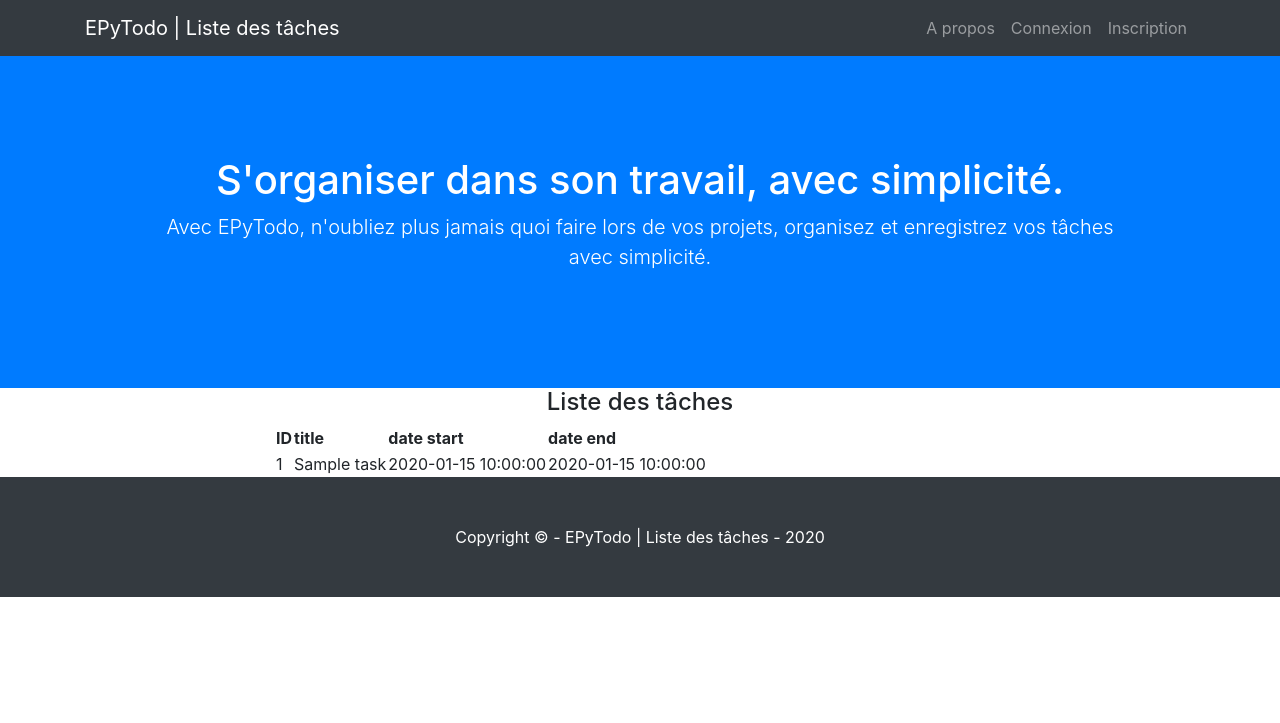
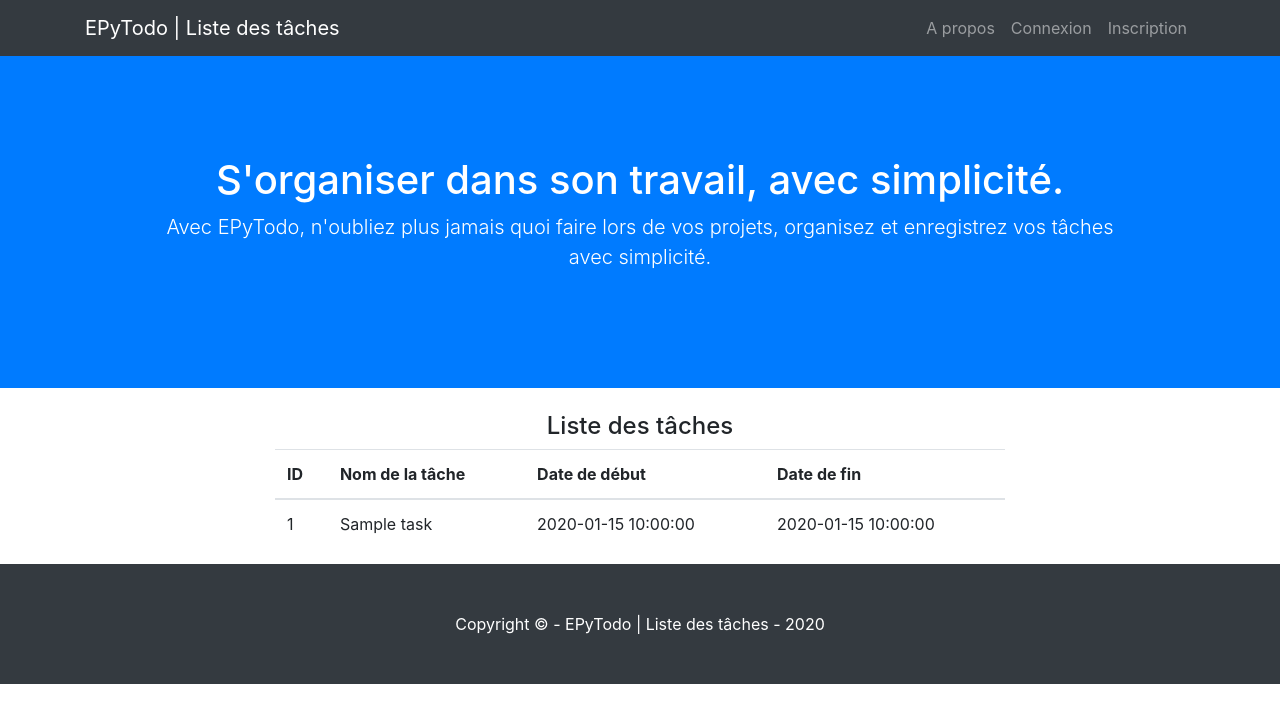
Before and after one commit to AnthoniMarie/EpyTodo, a Flask app: page /user/task in a window 1280 px wide. Shown: the top 723 px of the page. Run offline with Flask 2, Linux system fonts and the light colour scheme; tables that the repository leaves empty hold one stand-in row (values such as "Sample post"); some libraries are stand-ins or nearby versions.

Commit message:
[FIX] - Adding bootstraptized design for list page :p

```diff
--- a/app/templates/tasks/list.html
+++ b/app/templates/tasks/list.html
@@ -2,16 +2,17 @@
 <div class="container">
    <div class="row">
       <div class="col-lg-8 mx-auto">
+      <br>
          <h4 style="text-align: center">
             Liste des tâches
          </h4>
-        <table>
+         <table class="table">
             <thead>
                <tr>
-        <th>ID</th>
-        <th>title</th>
-        <th>date start</th>
-        <th>date end</th>
+                  <th scope="col">ID</th>
+                  <th scope="col">Nom de la tâche</th>
+                  <th scope="col">Date de début</th>
+                  <th scope="col">Date de fin</th>
                </tr>
             </thead>
             <tbody>
@@ -25,11 +26,6 @@
                {% endfor %}
             </tbody>
          </table>
-
-
-
-
-
       </div>
    </div>
 </div>
```
Lines whose indentation alone changed are shown as unchanged.
